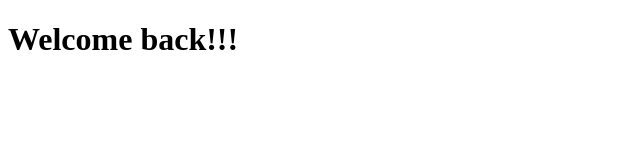
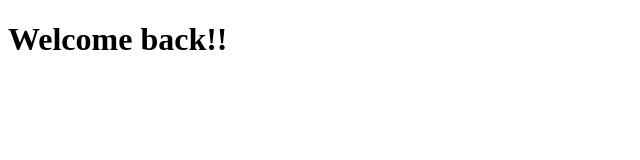
Before and after one commit to hjkwon0814/react-practice, a React (Create React App) app: page / in a window 1280 px wide. Shown: the top 160 px of the page, without its empty margins (0-640 px from the left). Built offline with nearby package versions, Linux system fonts and the light colour scheme.

Commit message:
작동하나?

```diff
--- a/src/App.js
+++ b/src/App.js
@@ -2,7 +2,7 @@
 function App() {
   return (
     <div>
-      <h1>Welcome back!!!</h1>
+      <h1>Welcome back!!</h1>
     </div>
   );
 }
```
